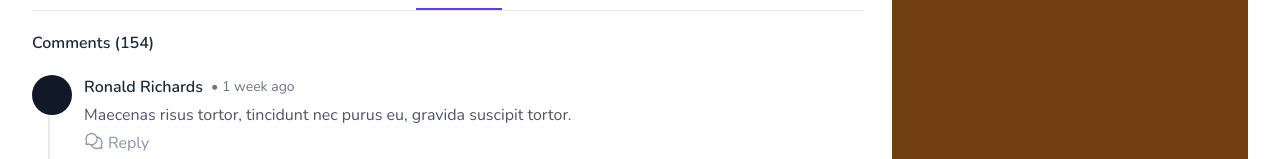
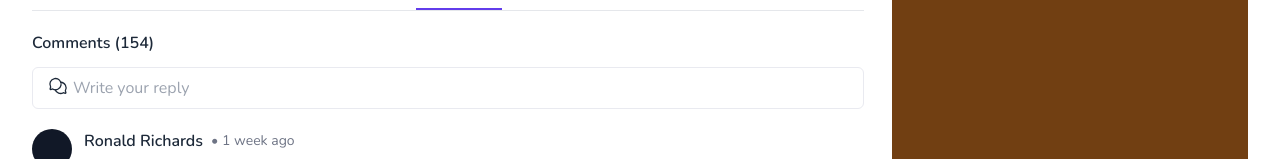
Before and after one commit to Michaeloye/course-preview-v2, a Vue app: page /course-details in a window 1280 px wide. Both pictures are taken after a click on the element "Comments". Shown: the part 527-686 px from the top of the page. Built offline with nearby package versions, Linux system fonts and the light colour scheme.

Commit message:
Add input to comment

```diff
--- a/src/components/CourseComments.vue
+++ b/src/components/CourseComments.vue
@@ -6,6 +6,12 @@ import ReplyIcon from '~/components/icons/ReplyIcon.vue';
 <template>
   <div>
     <h4 class="font-semibold">Comments (154)</h4>
+    <div class="relative mt-3">
+      <ReplyIcon class="w-6 h-6 absolute left-4 top-[50%] -translate-y-[50%]" />
+      <input
+        class="w-full border border-[#e9eaf0] p-2 pl-10 rounded-md focus:border-primary-purple focus:outline-primary-purple"
+        placeholder="Write your reply" />
+    </div>
     <div class="mt-5">
       <div class="relative ">
         <div class="w-[2px] h-[calc(100%_-_100px)] bg-[#e9eaf0] absolute left-4 top-10"></div>
```
